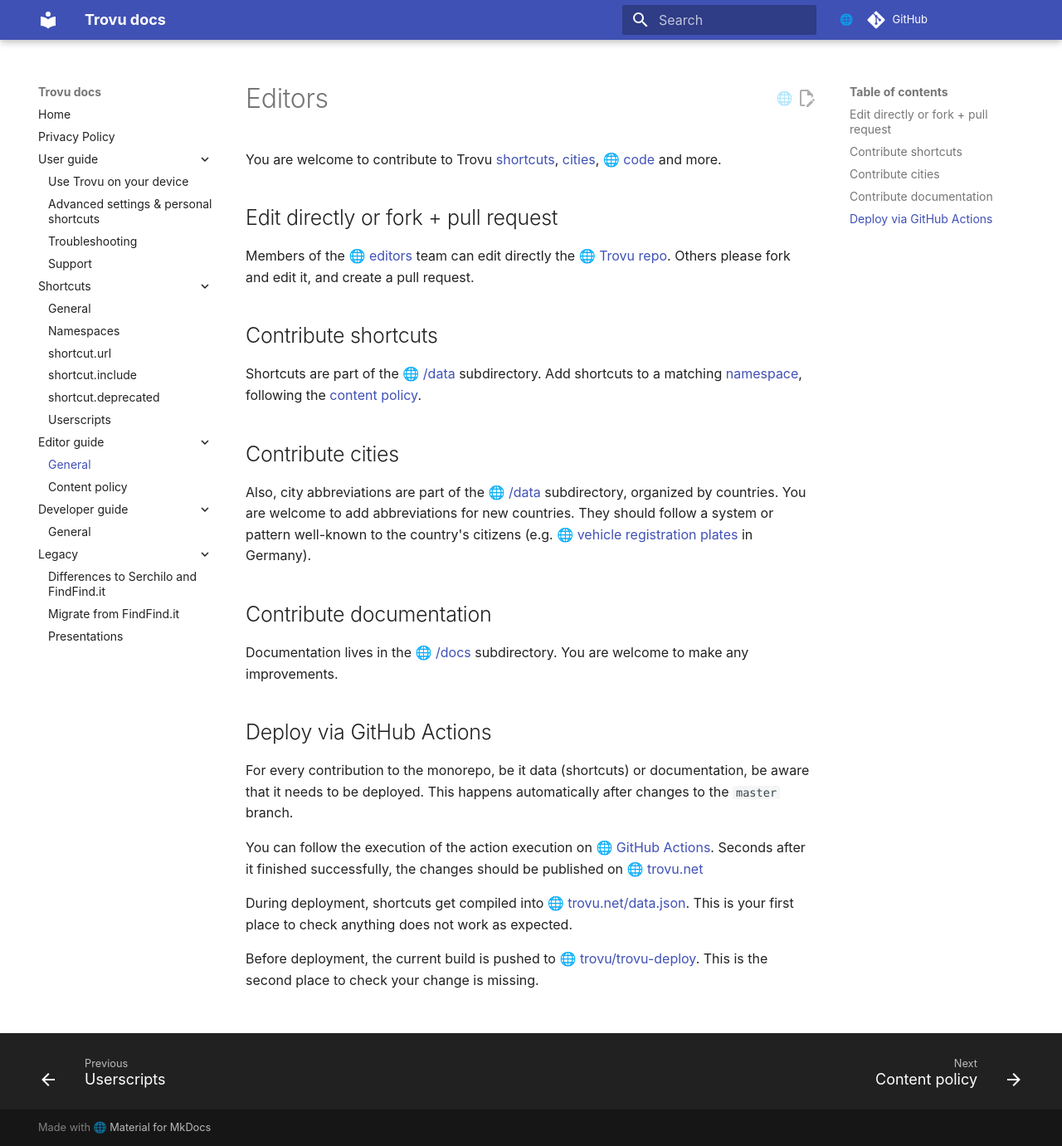
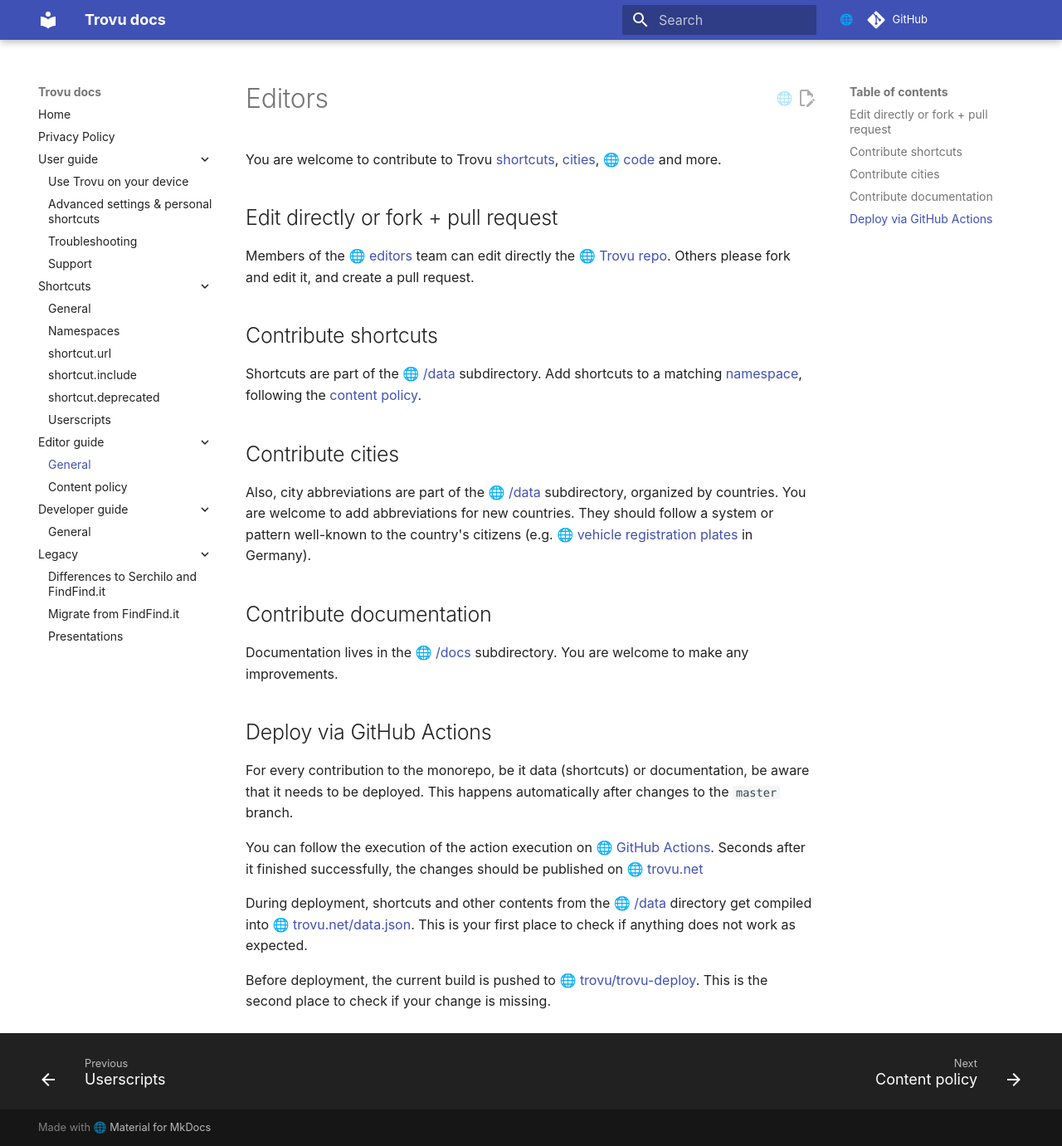
Before and after one commit to trovu/trovu, an MkDocs documentation site: the page built from docs/editors/index.md, in a window 1280 px wide and 1381 px high. Shown: the whole window at 83% size. Built offline with MkDocs 1.6.1 and Material for MkDocs 9.7.7, drawn with Linux system fonts in a browser that asks for light colours; comment, search, counter and statistics services are not loaded.

Commit message:
Fix grammar, add.

```diff
--- a/docs/editors/index.md
+++ b/docs/editors/index.md
@@ -24,6 +24,6 @@
 
 You can follow the execution of the action execution on [GitHub Actions](https://github.com/trovu/trovu/actions). Seconds after it finished successfully, the changes should be published on [trovu.net](https://trovu.net/)
 
-During deployment, shortcuts get compiled into [trovu.net/data.json](https://trovu.net/data.json). This is your first place to check anything does not work as expected.
+During deployment, shortcuts and other contents from the [/data](https://github.com/trovu/trovu/tree/master/data) directory get compiled into [trovu.net/data.json](https://trovu.net/data.json). This is your first place to check if anything does not work as expected.
 
-Before deployment, the current build is pushed to [trovu/trovu-deploy](https://github.com/trovu/trovu-deploy). This is the second place to check your change is missing.
+Before deployment, the current build is pushed to [trovu/trovu-deploy](https://github.com/trovu/trovu-deploy). This is the second place to check if your change is missing.
```
